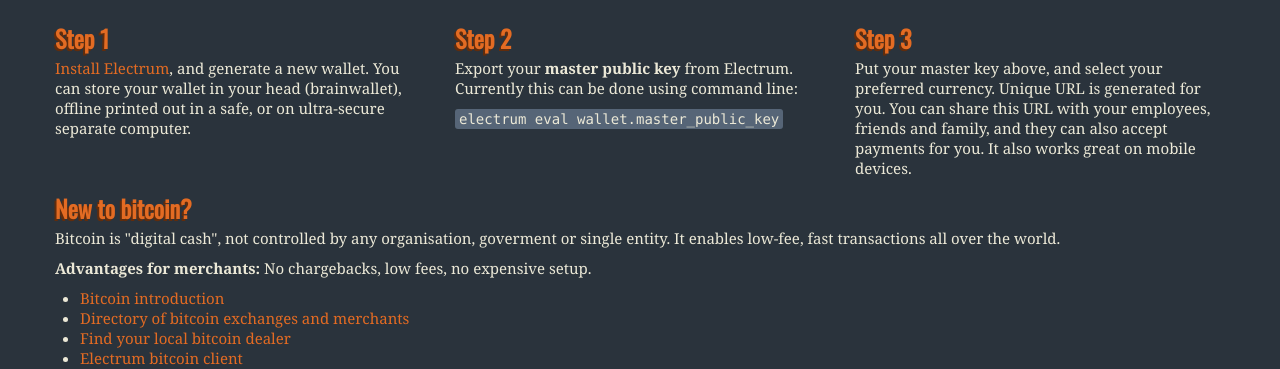
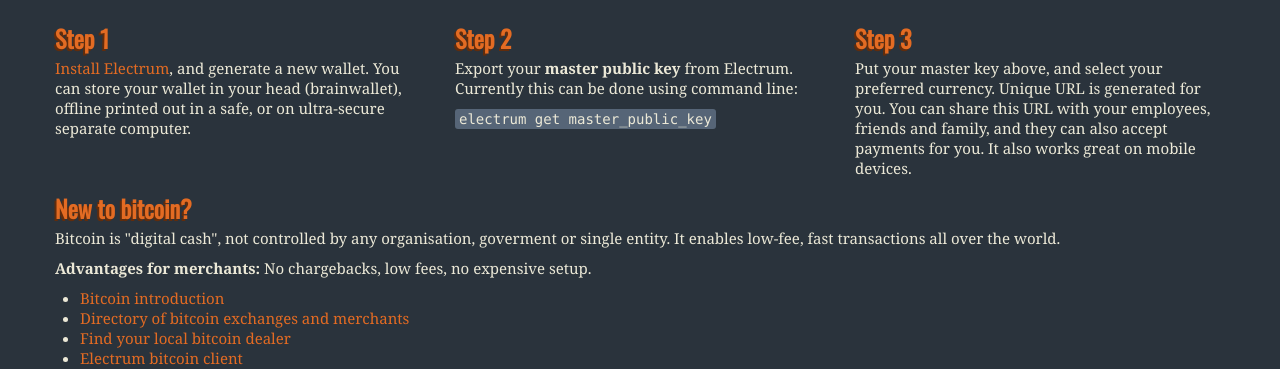
Before and after one commit to kangasbros/electrumpos, a Django app: page / in a window 1280 px wide. Shown: the part 695-1064 px from the top of the page. Run offline with Django 3.2, Linux system fonts and the light colour scheme; parts of the project's set-up code (start-up, migrations or seed data) failed here and were passed over; some libraries are stand-ins or nearby versions.

Commit message:
changed text

```diff
--- a/templates/home.html
+++ b/templates/home.html
@@ -48,7 +48,7 @@
         <div class="span4">
           <h2>Step 2</h2>
            <p>Export your <b>master public key</b> from Electrum. Currently this can be done using command line:</p>
-          <p><code>electrum eval wallet.master_public_key</code></p>
+          <p><code>electrum get master_public_key</code></p>
        </div>
         <div class="span4">
           <h2>Step 3</h2>
```
